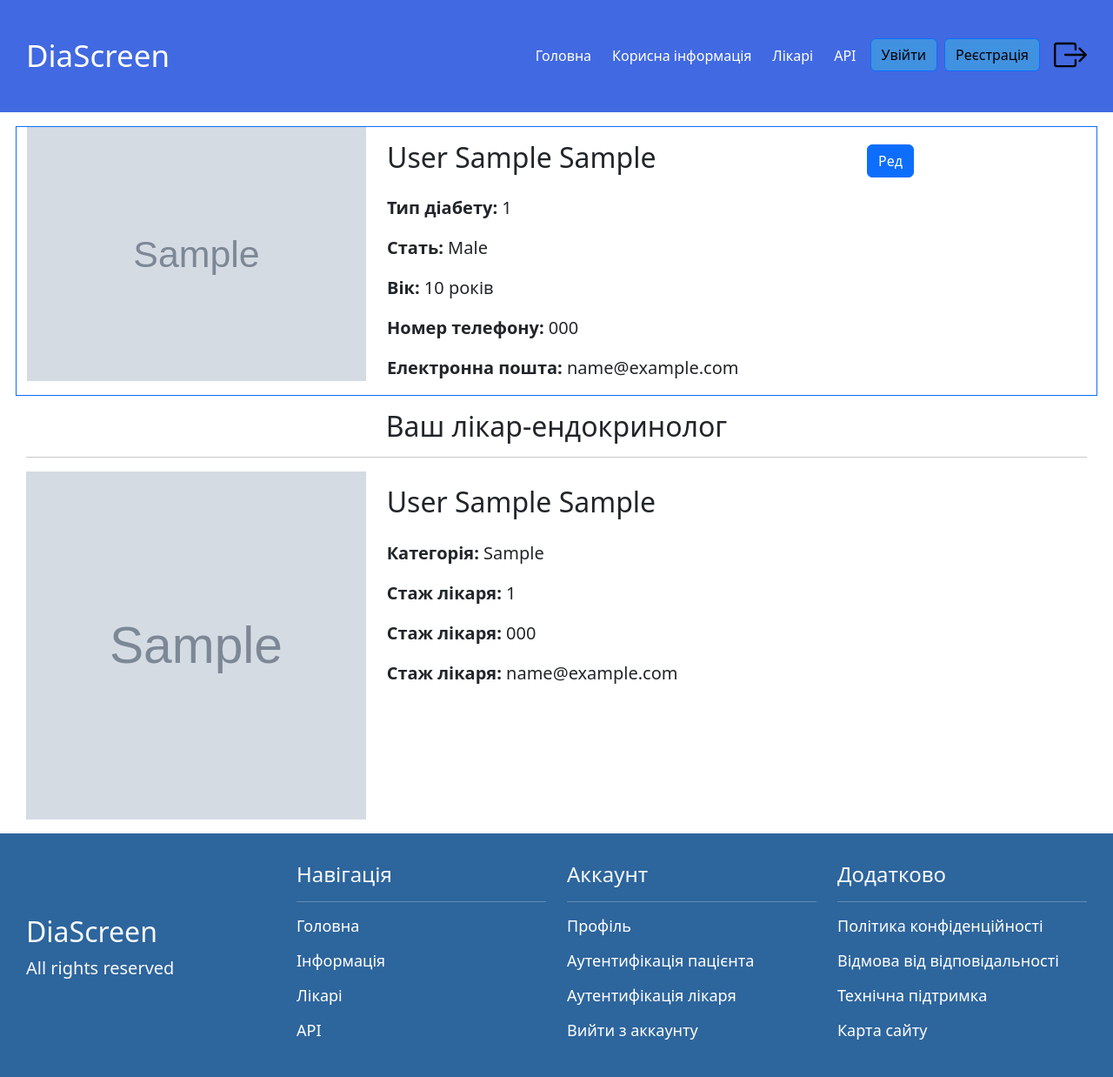
After one commit to maisner44/diabet_classification_microservice, a Django app: page /profile/patient/1 in a window 1280 px wide. The commit adds this page. Shown: the whole page at 87% size. Run offline with Django 5.2, Linux system fonts and the light colour scheme; tables that the repository leaves empty hold one stand-in row (values such as "Sample post"); grey boxes marked "Sample" are stand-in pictures; some libraries are stand-ins or nearby versions.

Commit message:
Patient profile rework and link to doctor feature done

```diff
--- a/diabetes_proj/login/models.py
+++ b/diabetes_proj/login/models.py
@@ -1,6 +1,7 @@
 from django.db import models
 from django.contrib.auth.models import User, AbstractUser, Group
 from django.utils.translation import gettext_lazy as _
+from django.utils import timezone
 from datetime import datetime
 import uuid
 from django.contrib.auth.hashers import make_password
@@ -103,9 +104,9 @@ class Doctor(DiaScreenUser):
         functional when this model is save to database
         """
         super().save(*args, **kwargs)
-
-        group = Group.objects.get(name='Doctors')
-        group.user_set.add(self)
+        if not self.groups.filter(name='Doctors').exists():
+            group = Group.objects.get(name='Doctors')
+            group.user_set.add(self)
 
     class Meta:
         ordering = ['work_experience']
@@ -149,10 +150,12 @@ class Patient(DiaScreenUser):
         """
         if self.weight and self.height:
             self.body_mass_index = self.calculate_BMI()
+        if self.doctor_id and not self.connect_to_doctor_date:
+            self.connect_to_doctor_date = timezone.now()
         super().save(*args, **kwargs)
-
-        group = Group.objects.get(name='Patients')
-        group.user_set.add(self)
+        if not self.groups.filter(name='Patients').exists():
+            group = Group.objects.get(name='Patients')
+            group.user_set.add(self)
 
 
     def __str__(self):
--- a/diabetes_proj/profiles/forms.py
+++ b/diabetes_proj/profiles/forms.py
@@ -8,3 +8,7 @@ class FeedbackForm(forms.ModelForm):
         widgets = {
             'feedback_text': forms.Textarea(attrs={'maxlength': 1000, 'minlength': 20, 'required': True}),
         }
+
+
+class DoctorLinkForm(forms.Form):
+    doctor_unique_token = forms.CharField(max_length=255, required=True)
--- a/diabetes_proj/profiles/urls.py
+++ b/diabetes_proj/profiles/urls.py
@@ -1,6 +1,7 @@
 from django.urls import path
-from .views import DoctorProfile
+from .views import DoctorProfile, PatientProfile
 
 urlpatterns = [
     path('doctor/<int:pk>', DoctorProfile.as_view(), name='doctor_profile'),
+    path('patient/<int:pk>', PatientProfile.as_view(), name='patient_profile'),
 ]
--- a/diabetes_proj/profiles/views.py
+++ b/diabetes_proj/profiles/views.py
@@ -1,12 +1,12 @@
 from typing import Any
 from django.core.paginator import Paginator
 from django.contrib.auth.decorators import login_required
+from django.contrib.auth.mixins import LoginRequiredMixin
 from django.shortcuts import render, redirect
 from django.views import generic
 from login.models import Doctor, Patient
 from .models import DoctorsProfileFeedback
-from .forms import FeedbackForm
-
+from .forms import FeedbackForm, DoctorLinkForm
 
 
 class DoctorProfile(generic.DetailView):
@@ -29,7 +29,6 @@ class DoctorProfile(generic.DetailView):
         context['is_patient'] = is_patient
         context['is_doctor'] = is_doctor
         context['feedback_form'] = FeedbackForm()
-
 
         # List of feedbacks about doctor with pagination
         doctor_id = self.object.pk
@@ -58,3 +57,50 @@ class DoctorProfile(generic.DetailView):
             feedback.save()
             return redirect('doctor_profile', pk=self.object.pk)
         return self.render_to_response(self.get_context_data(feedback_form=feedback_form))
+
+
+class PatientProfile(generic.DetailView):
+    model = Patient
+    template_name = 'patient_profile.html'
+    context_object_name = 'patient'
+
+    @staticmethod
+    def users_role(request):
+        user = request.user
+        is_patient = user.groups.filter(name='Patients').exists()
+        is_doctor = user.groups.filter(name='Doctors').exists()
+        return is_patient, is_doctor
+
+    def get_context_data(self, **kwargs):
+        self.object = self.get_object()
+        context = super().get_context_data(**kwargs)
+        is_patient, is_doctor = self.users_role(self.request)
+        context['is_patient'] = is_patient
+        context['is_doctor'] = is_doctor
+        context['link_form'] = DoctorLinkForm()
+        return context
+
+    def post(self, request, *args, **kwargs):
+        patient_id = request.user.id
+        link_form = DoctorLinkForm(request.POST)
+        if link_form.is_valid():
+            token = link_form.cleaned_data['doctor_unique_token']
+            doctor = Doctor.objects.get(unique_connect_token = token)
+            patient = Patient.objects.get(pk = patient_id)
+            patient.doctor_id = doctor
+            patient.save()
+            return redirect('patient_profile', pk=request.user.id)
+        return self.render_to_response(self.get_context_data(link_form = link_form))
+
+
+class LinkedPatientList(generic.ListView):
+    model = Patient
+    template_name = 'patient_list.html'
+    context_object_name = 'patient'
+    paginate_by = 6
+
+    def get_context_data(self, **kwargs: Any):
+        context = super().get_context_data(**kwargs)
+        patients = Patient.objects.filter(doctor_id = self.request.user.pk)
+        context['patients'] = patients
+        return context
--- a/diabetes_proj/static/css/profile.css
+++ b/diabetes_proj/static/css/profile.css
@@ -20,6 +20,11 @@ body {
     color: black;
 }
 
+.profile__img{
+    width: 400px;
+    height: 400px;
+}
+
 footer {
     margin-top: auto;
 }
@@ -37,3 +42,7 @@ footer {
     border: 1px solid #ccc;
     border-radius: 5px;
 }
+
+.hidden-text{
+    display: none;
+}
--- a/diabetes_proj/templates/doctor_profile.html
+++ b/diabetes_proj/templates/doctor_profile.html
@@ -4,6 +4,7 @@
 
 {% block styles %}
 <link rel="stylesheet" href="{% static 'css/profile.css' %}">
+<script src="{% static 'js/doctor_profile.js' %}"></script>
 {% endblock styles %}
 
 {% block content %}
@@ -37,6 +38,10 @@
                             </div>
                             <div class="col-md-4">
                                 <a href="#" class="btn btn-primary">Ред</a>
+                                <div class="hidden-text">
+                                    {{doctor.unique_connect_token}}
+                                </div>
+                                <button onclick="copyHiddenText()" class="btn btn-primary">Отримати код лікаря</button>
                             </div>
                         </div>
                         <p class="fs-5"><span class="fw-semibold">Категорія:</span> {{ doctor.category }}</p>
--- a/diabetes_proj/templates/partials/_header.html
+++ b/diabetes_proj/templates/partials/_header.html
@@ -34,7 +34,7 @@
                                   Профіль
                               </a>
                               {% elif 'Patients' in user.groups.all|join:", " %}
-                              <a class="btn btn-primary header__button" href="#" role="button" data-bs-toggle="dropdown" aria-expanded="false">
+                              <a class="btn btn-primary header__button" href="{% url 'patient_profile' pk=user.pk %}">
                                   Профіль
                               </a>
                               {% endif %}
--- /dev/null
+++ b/diabetes_proj/templates/patient_profile.html
@@ -0,0 +1,85 @@
+{% extends 'base.html' %}
+{% load static %}
+
+
+{% block styles %}
+<link rel="stylesheet" href="{% static 'css/profile.css' %}">
+{% endblock styles %}
+
+
+{% block content %}
+
+<section id="section" class="my-3">
+    <div class="container">
+        <div class="row">
+            <div class="col-12 border border-primary">
+                <div class="row">
+                    <div class="col-md-4">
+                        <img src="{{ patient.avatar.url }}" class="profile-img" alt="аватар пацієнта">
+                    </div>
+                    <div class="col-md-8">
+                        <div class="row align-items-center my-3">
+                            <div class="col-md-8">
+                                <h2>{{ patient.last_name }} {{ patient.first_name }}  {{ patient.patronymic }}</h2>
+                            </div>
+                            <div class="col-md-4">
+                                <a href="#" class="btn btn-primary">Ред</a>
+                            </div>
+                        </div>
+                        <p class="fs-5"><span class="fw-semibold">Тип діабету:</span> {{ patient.diabet_type }}</p>
+                        <p class="fs-5"><span class="fw-semibold">Стать:</span> {{ patient.sex }}</p>
+                        <p class="fs-5"><span class="fw-semibold">Вік:</span> {{ patient.age }} років</p>
+                        <p class="fs-5"><span class="fw-semibold">Номер телефону:</span> {{ patient.phone_number }}</p>
+                        <p class="fs-5"><span class="fw-semibold">Електронна пошта:</span> {{ patient.email }}</p>
+                    </div>
+                </div>
+            </div>
+        </div>
+    </div>
+</section>
+<section id="section" class="my-3 doctor__section"></section>
+    <div class="container">
+        <h2 class="text-center my-3">Ваш лікар-ендокринолог</h2><hr>
+        <div class="row">
+            {% if patient.doctor_id is None %}
+            <div class="col-12">
+                <div class="row">
+                    <div class="col-12">
+                        <h5 class="text-center">У вас ще немає прив'язаного лікаря</h5>
+                    </div>
+                    <div class="row">
+                        <div class="col-md-6 mx-auto">
+                            <form action="" method="post">
+                                {% csrf_token %}
+                                <div class="input-group mb-3">
+                                    <input type="text" class="form-control" placeholder="Введіть код лікаря" aria-label="Введіть код лікаря" aria-describedby="button-addon2" name="doctor_unique_token" required>
+                                    <button class="btn btn-primary" type="submit" id="button-addon2">Прив'язати лікаря</button>
+                                </div>
+                            </form>
+                        </div>
+                    </div>
+                </div>
+            </div>
+            {% else %}
+            <div class="col-12 mb-3">
+                <div class="row">
+                    <div class="col-md-4">
+                        <img src="{{ patient.doctor_id.avatar.url }}" class="profile__img" alt="аватар доктора">
+                    </div>
+                    <div class="col-md-8">
+                        <div class="row align-items-center my-3">
+                            <div class="col-md-8">
+                                <h2>{{ patient.doctor_id.last_name }} {{ patient.doctor_id.first_name }}  {{ patient.doctor_id.patronymic }}</h2>
+                            </div>
+                        </div>
+                        <p class="fs-5"><span class="fw-semibold">Категорія:</span> {{ patient.doctor_id.category }}</p>
+                        <p class="fs-5"><span class="fw-semibold">Стаж лікаря:</span> {{ patient.doctor_id.work_experience }}</p>
+                        <p class="fs-5"><span class="fw-semibold">Стаж лікаря:</span> {{ patient.doctor_id.phone_number }}</p>
+                        <p class="fs-5"><span class="fw-semibold">Стаж лікаря:</span> {{ patient.doctor_id.email }}</p>
+                    </div>
+                </div>
+            </div>
+            {% endif %}
+        </div>
+    </div>
+{% endblock content %}
```
Also changed, not shown: diabetes_proj/static/js/doctor_profile.js (added, +15 -0 lines).
